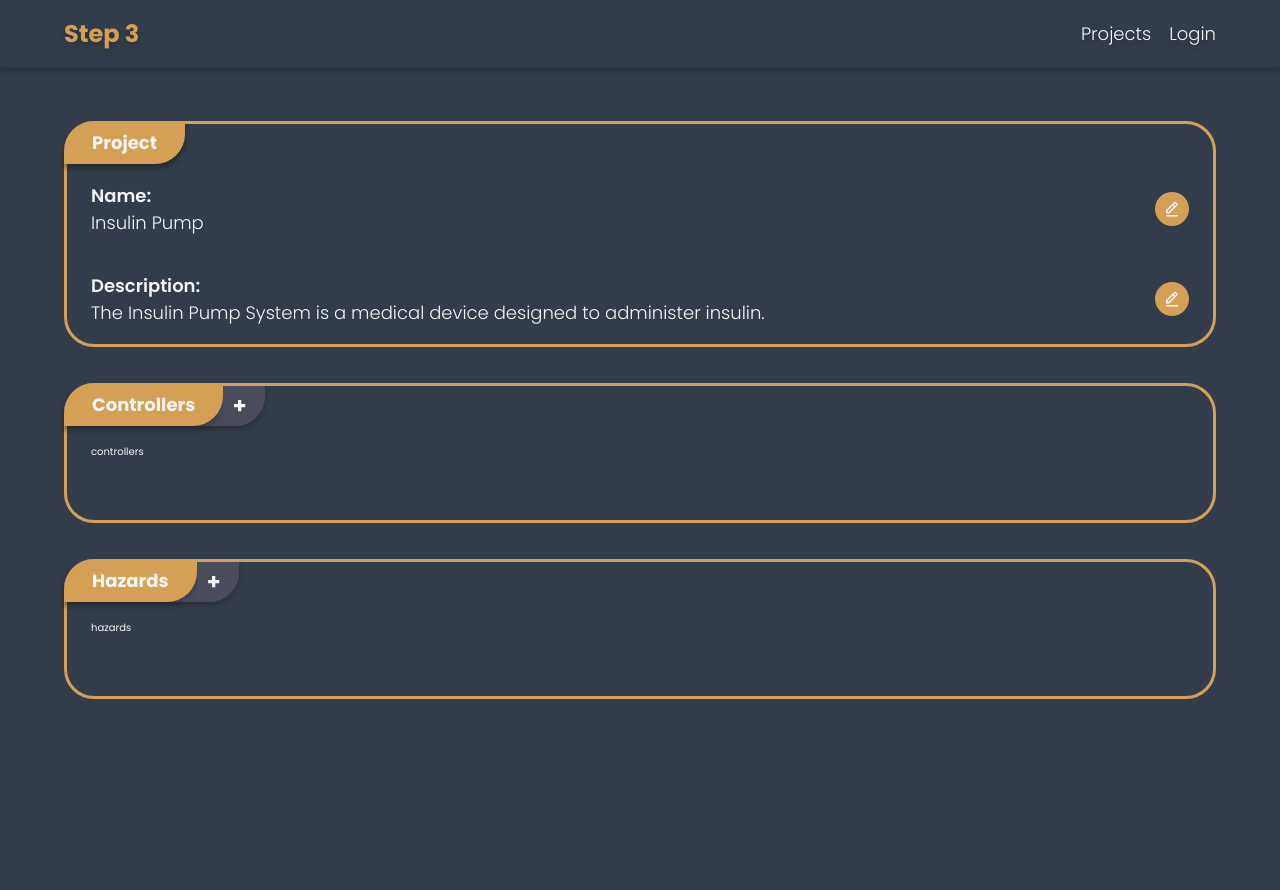
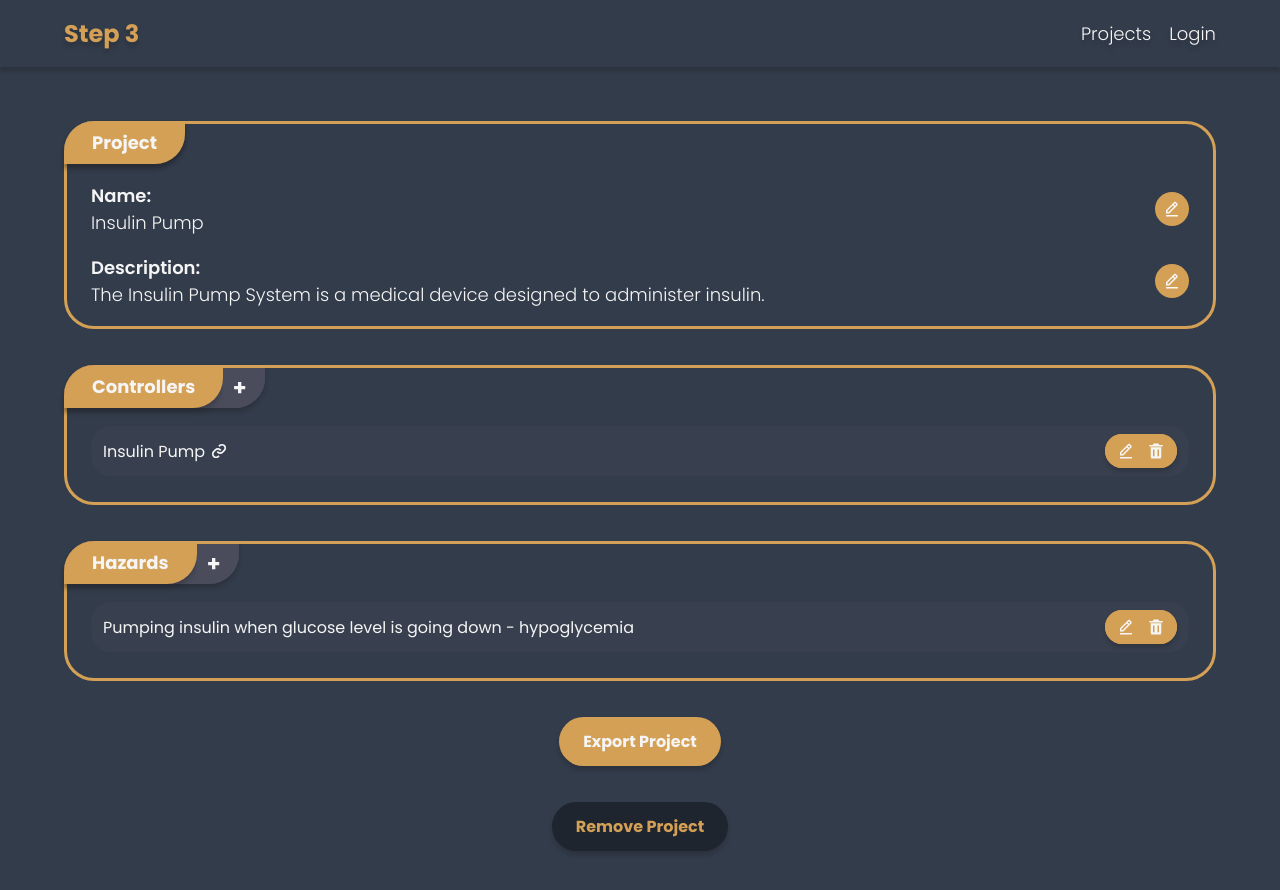
Before and after one commit to Micro-STAMP/MicroSTAMP-Step3-Frontend, a React (Vite) app: page /project/1 in a window 1280 px wide. Shown: the top 890 px of the page. Before the commit the page ends 800 px from the top, so only its background shows below. Built offline with nearby package versions, Linux system fonts and the light colour scheme.

Commit message:
container de controllers e hazards

```diff
--- a/src/components/Button/index.tsx
+++ b/src/components/Button/index.tsx
@@ -6,7 +6,7 @@ interface ButtonProps {
 	children: ReactNode;
 	type?: "submit" | "reset" | "button" | undefined;
 	variant?: ButtonVariant;
-	onClick: () => void;
+	onClick?: () => void;
 }
 function Button({ onClick, children, variant = "primary", type = "button" }: ButtonProps) {
 	const buttonVariant = `${styles.button} ${styles[variant]}`;
--- a/src/index.css
+++ b/src/index.css
@@ -24,6 +24,7 @@
 	--color-background: #333c4b;
 	--color-dark: #1f252e;
 	--color-white: #f5f5f5;
+	--color-gray25: #38404f;
 
 	/* Default Styles */
 	--font: "Poppins", sans-serif;
--- a/src/pages/Project/Project.module.css
+++ b/src/pages/Project/Project.module.css
@@ -1,12 +1,11 @@
 .projectContainer {
 	display: flex;
 	width: 100%;
-	justify-content: center;
 
 	.details {
 		display: flex;
 		flex-direction: column;
-		gap: 36px;
+		gap: 18px;
 		font-size: 1.8rem;
 		font-weight: 300;
 		width: 100%;
@@ -16,7 +15,11 @@
 			display: flex;
 			align-items: center;
 			justify-content: space-between;
+			gap: 12px;
 			width: 100%;
+			/* background-color: var(--color-gray25);
+			padding: 8px 12px;
+			border-radius: 20px; */
 
 			strong {
 				font-weight: 600;
@@ -29,3 +32,61 @@
 		}
 	}
 }
+
+.controllersContainer {
+	display: flex;
+	flex-direction: column;
+	gap: 12px;
+	flex-grow: 1;
+
+	.controller {
+		display: flex;
+		justify-content: space-between;
+		align-items: center;
+		gap: 12px;
+		width: 100%;
+		background-color: var(--color-gray25);
+		padding: 8px 12px;
+		border-radius: 20px;
+
+		span {
+			display: flex;
+			align-items: center;
+			justify-content: center;
+			gap: 4px;
+			font-size: 1.6rem;
+			font-weight: 400;
+
+			.icon {
+				font-size: 2rem;
+			}
+		}
+	}
+}
+
+.hazardsContainer {
+	display: flex;
+	flex-direction: column;
+	gap: 12px;
+	flex-grow: 1;
+
+	.hazard {
+		display: flex;
+		justify-content: space-between;
+		align-items: center;
+		gap: 12px;
+		width: 100%;
+		background-color: var(--color-gray25);
+		padding: 8px 12px;
+		border-radius: 20px;
+
+		span {
+			display: flex;
+			align-items: center;
+			justify-content: center;
+			gap: 4px;
+			font-size: 1.6rem;
+			font-weight: 400;
+		}
+	}
+}
--- a/src/pages/Project/index.tsx
+++ b/src/pages/Project/index.tsx
@@ -1,5 +1,9 @@
 import EntityContainer from "@components/EntityContainer";
-import { EditButton } from "@components/IconButton";
+import { EditButton, EditDeleteButton } from "@components/IconButton";
+import { BiLink as LinkIcon } from "react-icons/bi";
+
+import Button from "@/components/Button";
+import { Link } from "react-router-dom";
 import styles from "./Project.module.css";
 
 function Project() {
@@ -26,8 +30,29 @@ function Project() {
 					</div>
 				</div>
 			</EntityContainer>
-			<EntityContainer title="Controllers"> controllers </EntityContainer>
-			<EntityContainer title="Hazards"> hazards </EntityContainer>
+			<EntityContainer title="Controllers">
+				<div className={styles.controllersContainer}>
+					<div className={styles.controller}>
+						<Link to="/controller/1">
+							<span>
+								Insulin Pump <LinkIcon className={styles.icon} />
+							</span>
+						</Link>
+						<EditDeleteButton onDelete={() => {}} onEdit={() => {}} />
+					</div>
+				</div>
+			</EntityContainer>
+			<EntityContainer title="Hazards">
+				<div className={styles.hazardsContainer}>
+					<div className={styles.hazard}>
+						<span>Pumping insulin when glucose level is going down - hypoglycemia</span>
+						<EditDeleteButton onDelete={() => {}} onEdit={() => {}} />
+					</div>
+				</div>
+			</EntityContainer>
+
+			<Button> Export Project</Button>
+			<Button variant="secondary">Remove Project</Button>
 		</>
 	);
 }
```
